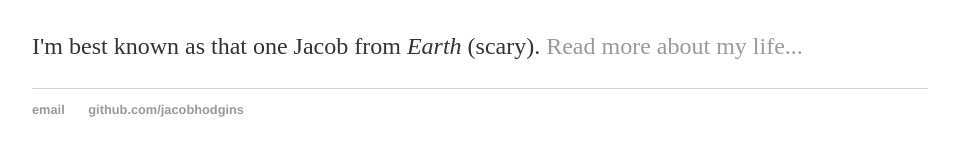
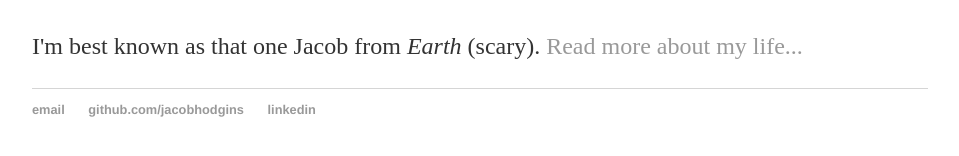
Before and after one commit to JacobHodgins/hodginsjacob, a Jekyll site: the page built from index.html, in a window 1280 px wide. Shown: the part 167-323 px from the top of the page, without its empty margins (160-1119 px from the left). Built offline with Jekyll 4.4.1, drawn with Linux system fonts in a browser that asks for light colours.

Commit message:
Update default.html
add linkedin hyperlink reference

```diff
--- a/_layouts/default.html
+++ b/_layouts/default.html
@@ -21,6 +21,7 @@
 	    		<ul>
 	        		<li><a href="mailto:jacob.hodgins.17@gmail.com">email</a></li>
 	        		<li><a href="https://github.com/jacobhodgins">github.com/jacobhodgins</a></li>
+				<li><a href="https://www.linkedin.com/in/jacob-hodgins-59ba57270/">linkedin</li>
 				</ul>
 			</footer>
 		</body>
```
